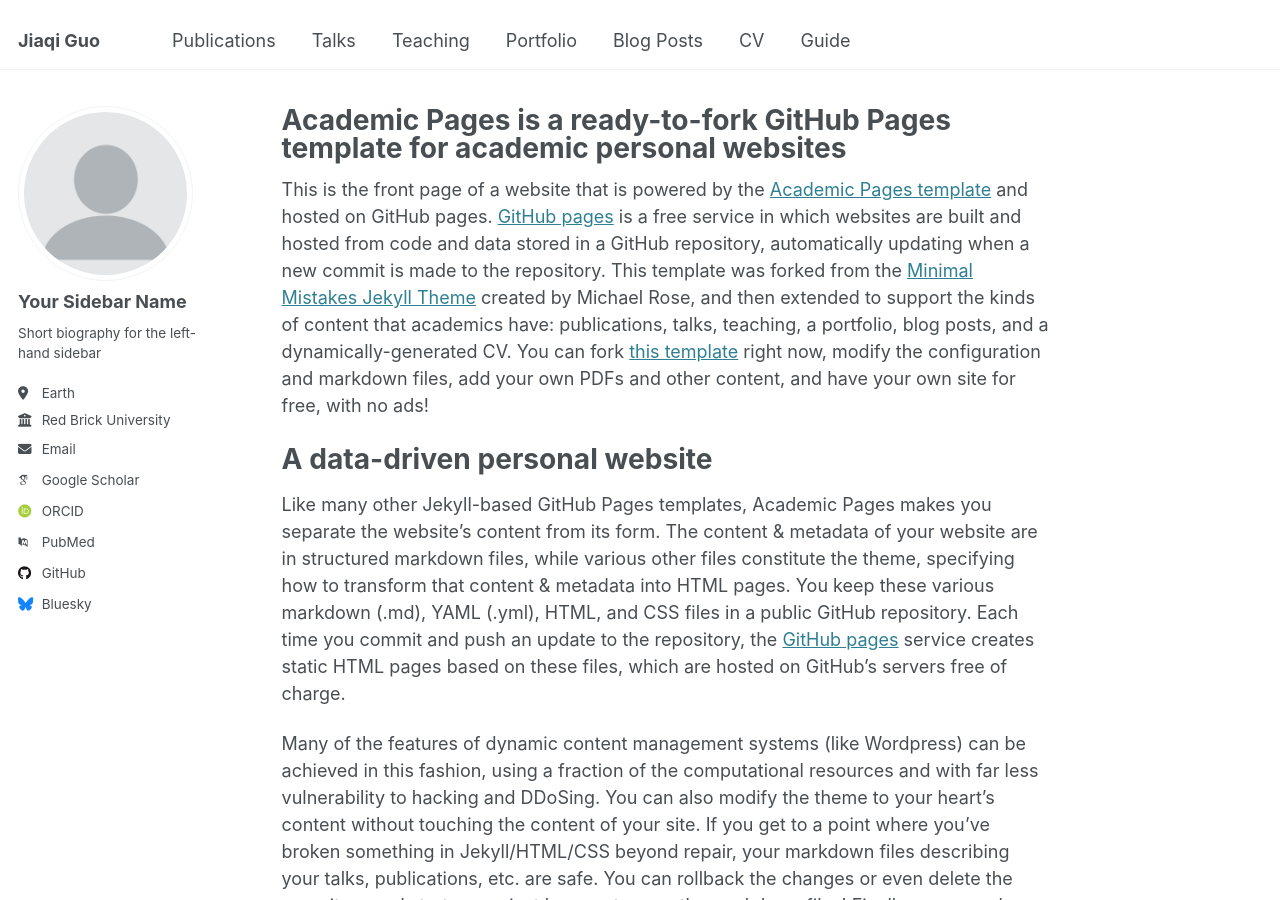
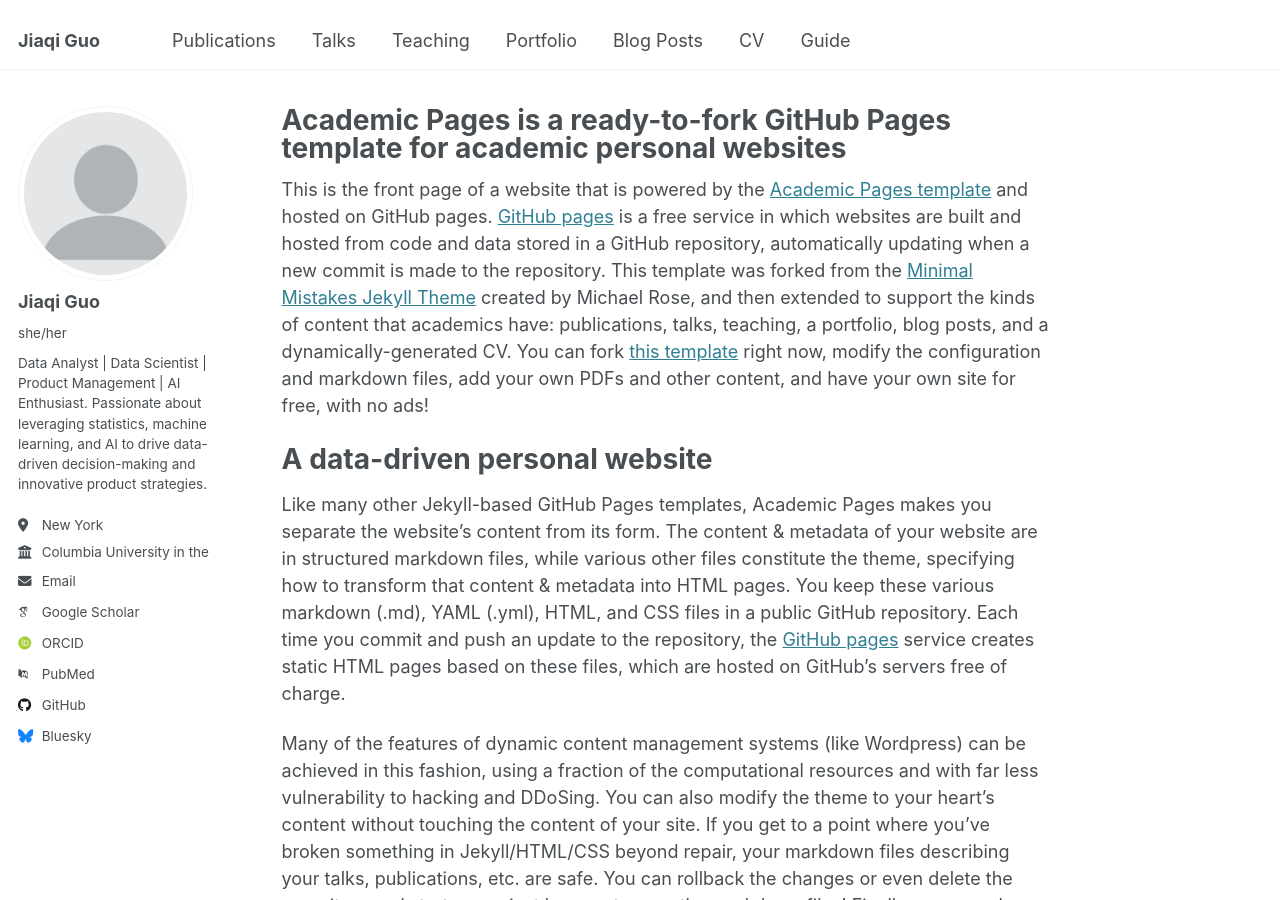
Before and after one commit to AshleyGuoj/Jiaqi_Guo, a Jekyll site: the page built from _pages/about.md, in a window 1280 px wide and 900 px high. Built offline with Jekyll 4.4.1, drawn with Linux system fonts in a browser that asks for light colours; some web fonts are replaced.

Commit message:
config.yml

```diff
--- a/_config.yml
+++ b/_config.yml
@@ -15,7 +15,7 @@ name                     : &name "Jiaqi Guo"
 description              : &description "personal description"
 url                      : "https://ashleyguoj.github.io/Jiaqi_Guo/"
 baseurl                  : "" # the subpath of your site, e.g. "/blog"
-repository               : "academicpages/academicpages.github.io"
+repository               : "AshleyGuoj/Jiaqi_Guo"
 
 # Site Author - The following control what appear as part of the author content on the side bar.
 #               If a field is blank the icon and link will not appear, otherwise it will be shown.
@@ -23,13 +23,13 @@ repository               : "academicpages/academicpages.github.io"
 author:
   # Biographic information
   avatar           : "profile.png"
-  name             : "Your Sidebar Name"
-  pronouns         : # example: "she/her"
-  bio              : "Short biography for the left-hand sidebar"
-  location         : "Earth"
-  employer         : "Red Brick University"
+  name             : "Jiaqi Guo"
+  pronouns         : "she/her"
+  bio              : "Data Analyst | Data Scientist | Product Management | AI Enthusiast. Passionate about leveraging statistics, machine learning, and AI to drive data-driven decision-making and innovative product strategies."
+  location         : "New York"
+  employer         : "Columbia University in the city of New York"
   uri              : # URL
-  email            : "none@example.org"
+  email            : "jguo70899@gmail.com"
 
   # Academic websites
   arxiv            : # URL - Update with the correct link to your profile
```
